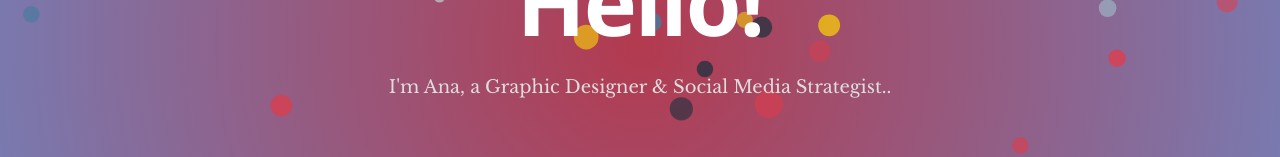
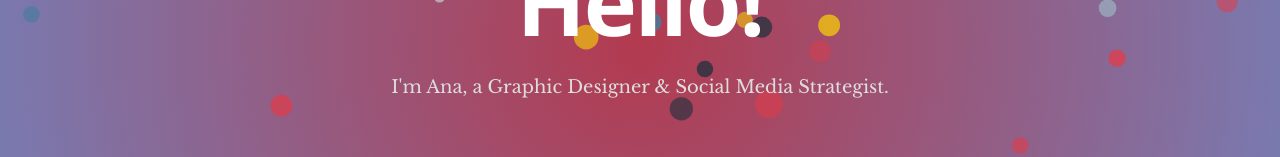
Before and after one commit to anac-mendes/portfolio, a React (Create React App) app: page /#/ in a window 1280 px wide. Shown: the part 356-513 px from the top of the page. Built offline with nearby package versions, Linux system fonts and the light colour scheme; no server answers.

Commit message:
remove double dots

```diff
--- a/src/components/Presentation.js
+++ b/src/components/Presentation.js
@@ -74,7 +74,7 @@ const Presentation = () => {
             <h1 className="responsive-headline">{projectName}</h1>
           </Fade>
           <Fade bottom duration={1200}>
-            <h3>{description}.</h3>
+            <h3>{description}</h3>
           </Fade>
         </div>
       </div>
```
